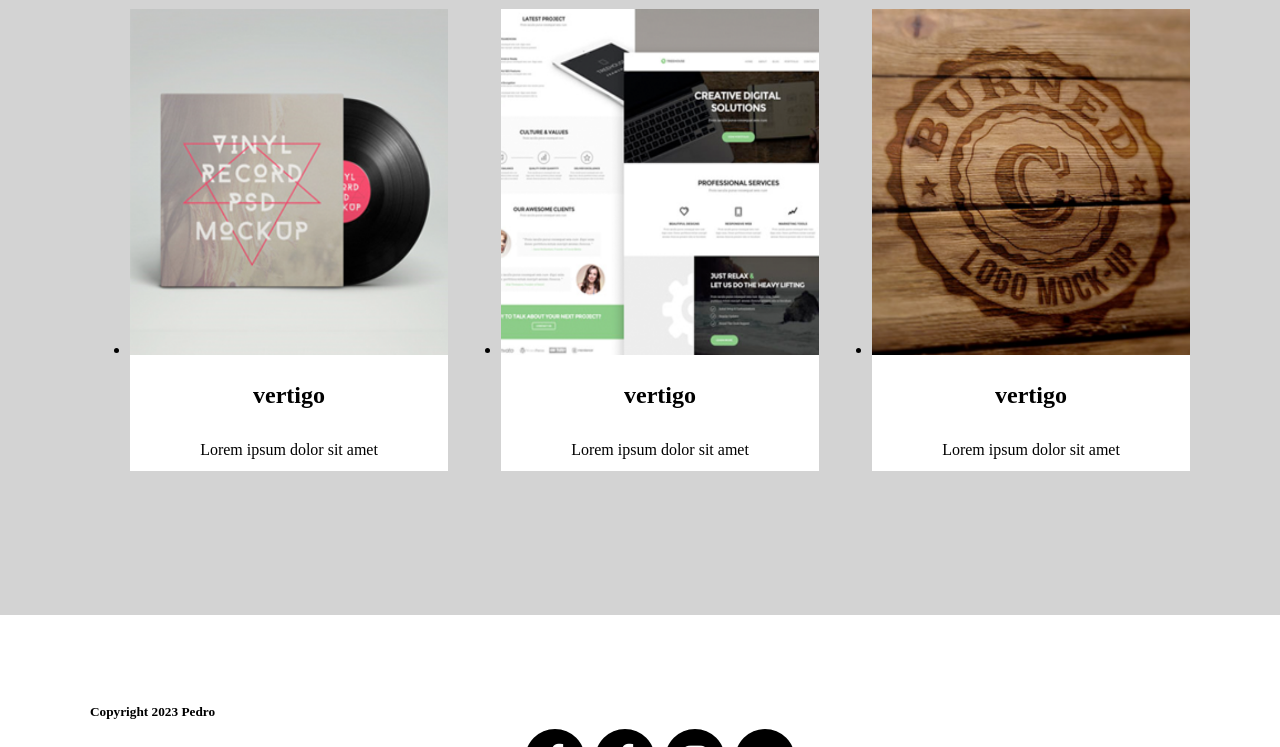
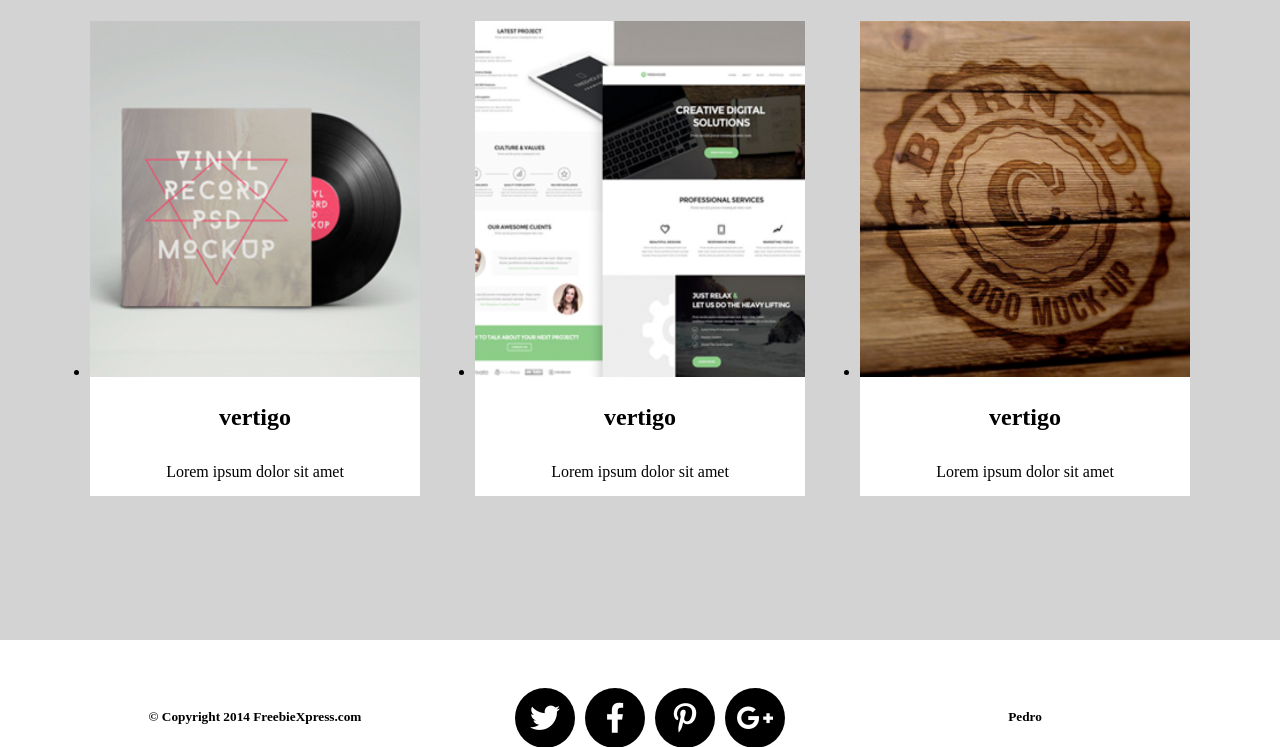
Before and after one commit to PedroPLCode/3.golden, a website: page index.html in a window 1280 px wide. Shown: the part 2053-2800 px from the top of the page. Drawn offline with Linux system fonts and the light colour scheme.

Commit message:
Last html changes and css footer styles

```diff
--- a/index.html
+++ b/index.html
@@ -131,13 +131,14 @@
 
     <footer class="page-footer">
         <div class="container">
-            <h5>Copyright 2023 Pedro</h5>
+            <h5>© Copyright 2014 FreebieXpress.com</h5>
             <ul>
+                <li><a href="#"><i class="fa-brands fa-twitter"></i>Twitter</a></li>
                 <li><a href="#"><i class="fab fa-facebook-f"></i>Facebook</a></li>
-                <li><a href="#"><i class="fab fa-facebook-f"></i>Facebook</a></li>
-                <li><a href="#"><i class="fab fa-instagram"></i>Instagram</a></li>
-                <li><a href="#"><i class="fab fa-behance"></i>Behance</a></li>
+                <li><a href="#"><i class="fa-brands fa-pinterest-p"></i>Pinterest</a></li>
+                <li><a href="#"><i class="fa-brands fa-google-plus-g"></i>Google Plus</a></li>
             </ul>
+            <h5>Pedro</h5>
         </div>
     </footer>
 
--- a/sass/style.scss
+++ b/sass/style.scss
@@ -42,7 +42,7 @@ section {
 
 .splash {
     height: 100vh;
-    background-image: url("https://i.postimg.cc/NG93kGMr/background-splash.png");
+    background-image: url("/images/back.png");
     background-position: center center;
     background-size: cover;
     background-attachment: fixed;
@@ -240,16 +240,18 @@ section {
         }
 
         .boxes-wrapper {
+            padding: 0;
             width: 100%;
             display: flex;
             flex-direction: row;
             flex-wrap: wrap;
             justify-content: space-between;
+            gap: 5%;
 
             .our-portfolio-single-box {
                 background-color: $color-one;
                 flex: 0 0 30%;
-                width: 25%;
+                width: 30%;
                 margin-bottom: 32px;
 
                 .image {
@@ -302,27 +304,30 @@ section {
     .container {
         width: 100%;
         display: flex;
-        flex-direction: column;
-        justify-content: center;
+        flex-direction: row;
+        justify-content: space-between;
         align-items: center;
+        gap: 5%;
 
             h5 {
-                width: 100%;
+                width: 30%;
                 color: $color-two;
-                transform: translateY(32px);
+                text-align: center;
             }
 
             ul {
+                width: 30%;
                 list-style: none;
                 display: flex;
                 flex-direction: row;
-                justify-content: center;
+                justify-content: flex-start;
                 gap: 10px;
 
                 li {
 
                     a {
                         font-size: 0px;
+                        text-decoration: none;
                         object-fit: cover;
                         position: center;
                         display: flex;
@@ -344,7 +349,7 @@ section {
 
                         i:hover {
                             transform: scale(1.2);
-                            opacity: 0.5;
+                            color: $color-three;
                             cursor: pointer;
                         }
                     }
```
Also changed, not shown: css/style.css, 1 other file.
